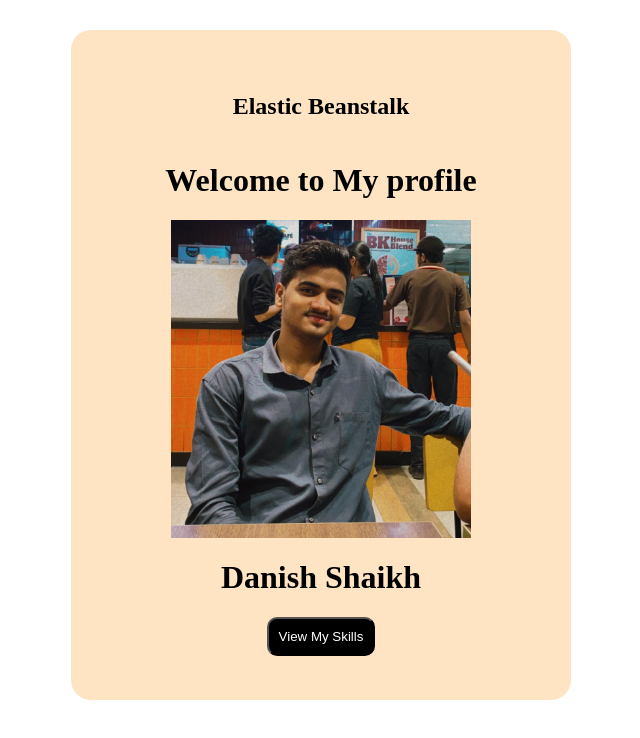
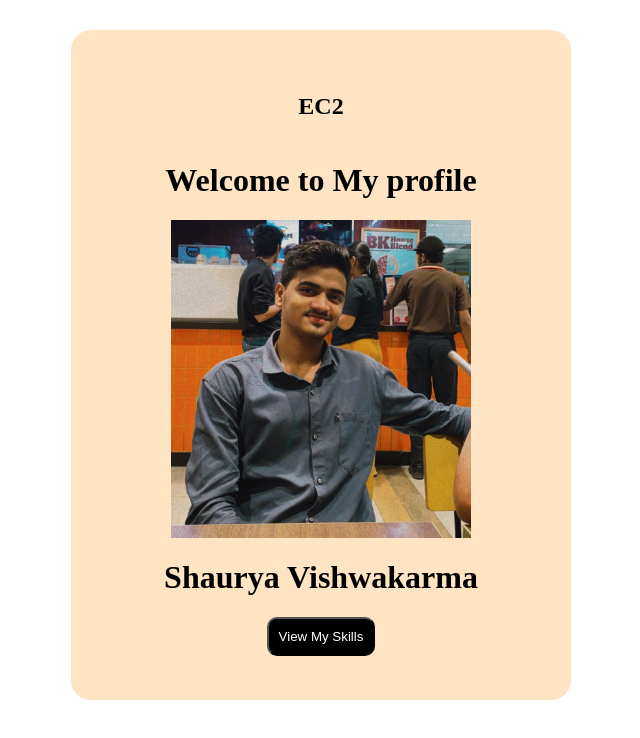
Before and after one commit to vrushabh-2005/exp-Profile, a website: page views/index.html in a window 1280 px wide. Shown: the whole page, without its empty margins (319-959 px from the left). Drawn offline with Linux system fonts and the light colour scheme.

Commit message:
Update index.html

```diff
--- a/views/index.html
+++ b/views/index.html
@@ -43,10 +43,10 @@
 </head>
 <body>
     <div class="container">
-        <h2>Elastic Beanstalk</h2>
+        <h2>EC2</h2>
         <h1>Welcome to My profile</h1>
         <img src="/profile.jpg" alt="profile" width="300px">
-        <h1>Danish Shaikh</h1>
+        <h1>Shaurya Vishwakarma</h1>
         <button type="submit"><a href="/skills">View My Skills</a></button>
     </div>
 </body>
```
